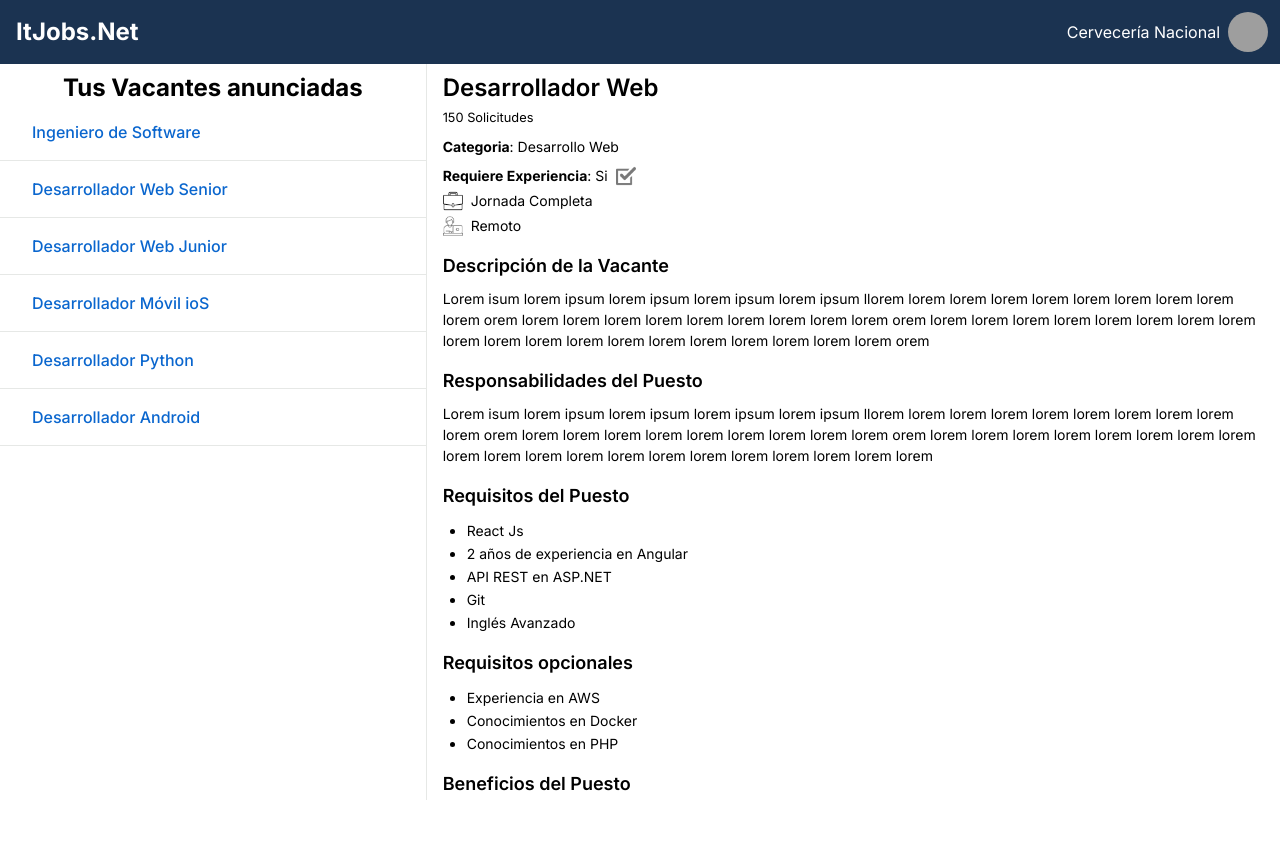
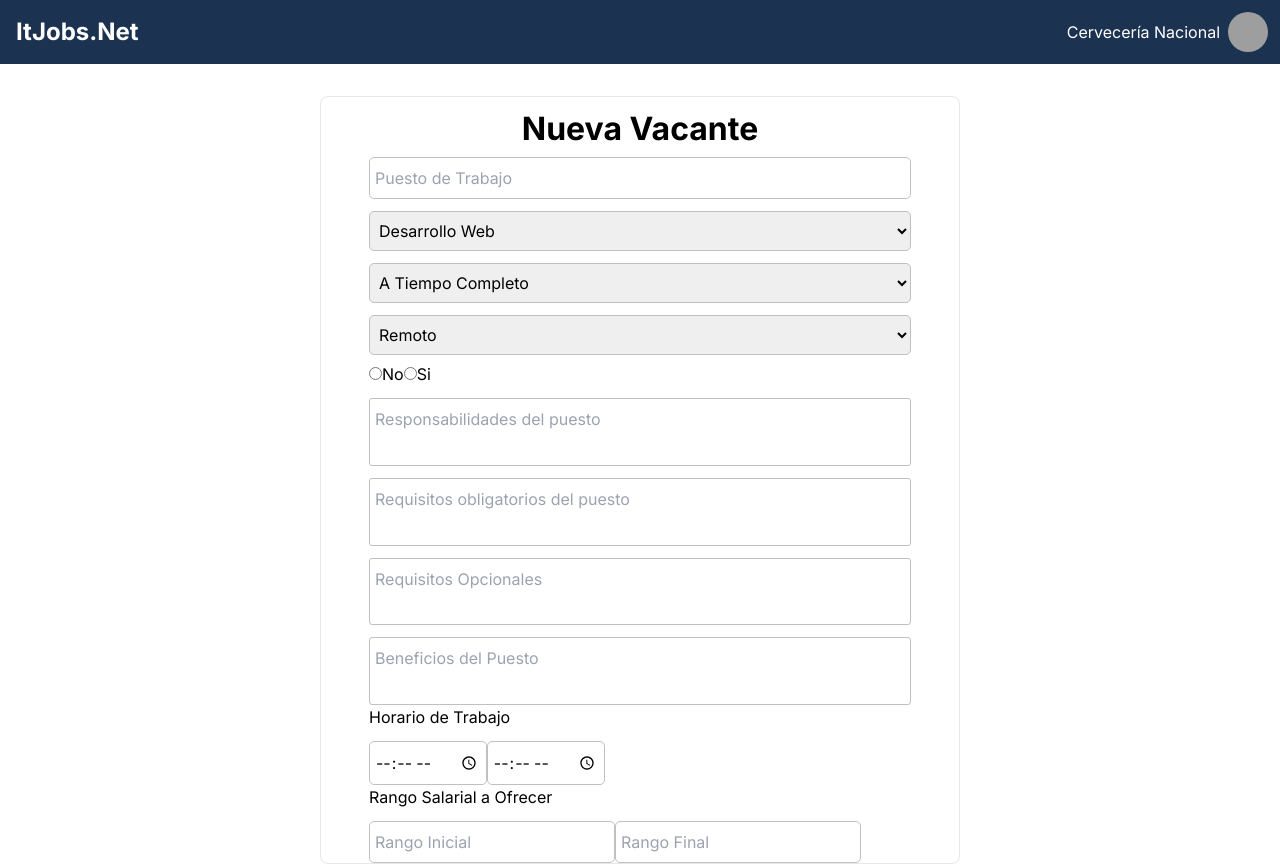
Before and after one commit to jr-giank/recruitment-platform, a React (Vite) app in the folder Frontend/Jobs/: page /recruiter/createVacancy in a window 1280 px wide. Before the commit the page ends 800 px from the top, so only its background shows below. Built offline with nearby package versions, Linux system fonts and the light colour scheme; grey boxes are pictures that could not be loaded.

Commit message:
Designing vacancies form

```diff
--- a/Frontend/Jobs/src/index.css
+++ b/Frontend/Jobs/src/index.css
@@ -38,8 +38,6 @@
 } */
 
 #root{
-  overflow-x: hidden;
-  overflow-y: hidden;
   font-family: inter;
   height: 100vh;
 }
@@ -47,6 +45,45 @@
 p{
   font-size: 14px;
 }
+
+h1{
+  font-size:2rem;
+  line-height: 2rem;
+}
+
+h2{
+  font-size:1.5rem;
+  line-height: 2rem;
+}
+
+h3{
+  font-size: 20px;
+  line-height: 2rem;
+}
+
+h4{
+  font-size: 17px;
+  line-height: 2rem;
+}
+
+h5{
+  font-size: 15px;
+  line-height: 2rem;
+}
+
+input, textarea, select{
+  border: 1px solid #C0C0C0;
+  border-radius: 5px;
+  padding: 8px 5px;
+  outline: none;
+  margin-top: 12px;
+}
+
+textarea{
+  resize: none;
+  border-radius: 3px;
+}
+
 
 /* @media (prefers-color-scheme: light) {
   :root {
--- /dev/null
+++ b/Frontend/Jobs/src/pages/recruiters/Company Registration/CompanyRegistrationPage.jsx
@@ -0,0 +1,9 @@
+import React from 'react'
+
+const CompanyRegistrationPage = () => {
+  return (
+    <div>CompanyRegistrationPage</div>
+  )
+}
+
+export default CompanyRegistrationPage
--- /dev/null
+++ b/Frontend/Jobs/src/pages/recruiters/Vacancy Registration/VacancyRegistrationPage.jsx
@@ -0,0 +1,68 @@
+import React, { useState } from 'react'
+import { useForm } from '../../../hooks/useForm'
+
+const VacancyRegistrationPage = () => {
+
+  const [ formValues, handleOnChanges ] = useForm({})
+
+  return (
+    <div className='w-full flex items-center justify-center h-full pt-8'>
+        <form action="" className='flex flex-col w-1/2 h-full overflow-y-auto border border-fifth pt-4 px-12 rounded-lg'>
+          <h1 className='text-center font-bold'>Nueva Vacante</h1>
+            <input type="text" name="vacancyName" id="" placeholder='Puesto de Trabajo' />
+
+            <select name="category" id="">
+              <option value="Desarrollo Web">Desarrollo Web</option>
+              <option value="Desarrollo Movil">Desarrollo Móvil</option>
+              <option value="Desarrollo Frontend">Desarrollo Frontend</option>
+              <option value="Desarrollo Backend">Desarrollo Backend</option>
+              <option value="Desarrollo de VideoJuegos">Desarrollo de VideoJuegos</option>
+              <option value="QA Automation">QA Automation</option>
+              <option value="Inteligencia Artificial">Inteligencia Artificial</option>
+            </select>
+
+          <select name="jobType" id="">
+            <option value="Tiempo Completo">A Tiempo Completo</option>
+            <option value="Medio Tiempo">Medio tiempo</option>
+            <option value="Por Contrato">Por Contrato</option>
+          </select>
+
+          <select name="jobWay" id="">
+            <option value="Remoto">Remoto</option>
+            <option value="Presencial">Presencial</option>
+            <option value="Híbrido">Híbrido</option>
+          </select>
+
+          <fieldset>
+            <input type="radio" name="experience" id="noExperience" />
+            <label htmlFor="noExperienice">No</label>
+            <input type="radio" name="experience" id="reqExperience" />
+            <label htmlFor="reqExperience">Si</label>
+          </fieldset>
+
+          <textarea rows='35' name="duties" id="" placeholder='Responsabilidades del puesto' />
+
+          <textarea rows='35' name="requirements" placeholder="Requisitos obligatorios del puesto" />
+
+          <textarea rows='35' name="optionalRequirements" placeholder="Requisitos Opcionales" />
+
+          <textarea rows='35' name="benefits" placeholder="Beneficios del Puesto" />
+
+          <fieldset>
+            <legend>Horario de Trabajo</legend>
+            <input type="time" name="beginTime" id="Hora de entrada" />
+            <input type="time" name="endTime" id="Hora de Salida" />
+          </fieldset>
+
+          <fieldset>
+            <legend>Rango Salarial a Ofrecer</legend>
+            <input type="number" placeholder='Rango Inicial' />
+            <input type="number" placeholder='Rango Final'/>
+          </fieldset>
+
+        </form>
+    </div>
+  )
+}
+
+export default VacancyRegistrationPage
--- a/Frontend/Jobs/src/pages/recruiters/CompanyRegistrationPage.jsx
+++ b/Frontend/Jobs/src/pages/recruiters/Vacancy View/VacancyViewPage.jsx
@@ -1,8 +1,8 @@
 import React from 'react'
-import VacancyDescription from './components/VacancyDescription'
-import VacancyGrid from './components/VacancyGrid'
+import VacancyDescription from '../Vacancy View/components/VacancyDescription'
+import VacancyGrid from '../Vacancy View/components/VacancyGrid'
 
-const CompanyRegistrationPage = () => {
+const VacancyViewPage = () => {
   return (
     <div className='flex w-full h-full'>
 
@@ -11,7 +11,7 @@ const CompanyRegistrationPage = () => {
         <VacancyGrid name={"Ingeniero de Software"}/>
         <VacancyGrid name={"Desarrollador Web Senior"}/>
         <VacancyGrid name={"Desarrollador Web Junior"}/>
-        <VacancyGrid name={"Desarrollador Móvil ioS"}/>
+        <VacancyGrid name={"Desarrollador Móvil iOS"}/>
         <VacancyGrid name={"Desarrollador Python"}/>
         <VacancyGrid name={"Desarrollador Android"}/>
       </div>
@@ -24,4 +24,4 @@ const CompanyRegistrationPage = () => {
   )
 }
 
-export default CompanyRegistrationPage
+export default VacancyViewPage
--- a/Frontend/Jobs/src/pages/recruiters/components/VacancyDescription.jsx
+++ b/Frontend/Jobs/src/pages/recruiters/Vacancy View/components/VacancyDescription.jsx
@@ -1,15 +1,15 @@
 import React from 'react'
-import bag from '../../../assets/icons/maleta.png'
-import check from '../../../assets/icons/garrapata.png'
-import xSymbol from '../../../assets/icons/simbolo-x.png'
-import sitOnPc from '../../../assets/icons/lanza-libre.png'
+import bag from '../../../../assets/icons/maleta.png'
+import check from '../../../../assets/icons/garrapata.png'
+import xSymbol from '../../../../assets/icons/simbolo-x.png'
+import sitOnPc from '../../../../assets/icons/lanza-libre.png'
 
 const VacancyDescription = () => {
   return (
     <div className='flex flex-col px-4 w-full mb-20'>
 
       <div>
-        <h1 className='text-2xl font-semibold mt-2'>Desarrollador Web</h1>
+        <h2 className='font-semibold mt-2'>Desarrollador Web</h2>
         <small>150 Solicitudes</small>
       </div>
 
@@ -21,21 +21,21 @@ const VacancyDescription = () => {
       </div>
 
       <div className='mt-4'>
-        <h2 className='text-lg font-semibold pb-2'>Descripción de la Vacante</h2>
+        <h4 className='font-semibold pb-2'>Descripción de la Vacante</h4>
         <p>
           Lorem isum lorem ipsum lorem ipsum lorem ipsum lorem ipsum llorem lorem lorem lorem lorem lorem lorem lorem lorem lorem orem lorem lorem lorem lorem lorem lorem lorem lorem lorem orem lorem lorem lorem lorem lorem lorem lorem lorem lorem lorem lorem lorem lorem lorem lorem lorem lorem lorem lorem  orem
         </p>
       </div>
 
       <div className='mt-4'>
-        <h2 className='text-lg font-semibold pb-2'>Responsabilidades del Puesto</h2>
+        <h4 className='font-semibold pb-2'>Responsabilidades del Puesto</h4>
         <p>
           Lorem isum lorem ipsum lorem ipsum lorem ipsum lorem ipsum llorem lorem lorem lorem lorem lorem lorem lorem lorem lorem orem lorem lorem lorem lorem lorem lorem lorem lorem lorem orem lorem lorem lorem lorem lorem lorem lorem lorem lorem lorem lorem lorem lorem lorem lorem lorem lorem lorem lorem  lorem
         </p>
       </div>
 
       <div className='mt-4'>
-        <h2 className='text-lg font-semibold pb-2'>Requisitos del Puesto</h2>
+        <h4 className='font-semibold pb-2'>Requisitos del Puesto</h4>
         <ul className='flex flex-col list-disc pl-6'>
           <li><p className='text-[14px]'>React Js</p> </li>
           <li><p>2 años de experiencia en Angular</p> </li>
@@ -47,7 +47,7 @@ const VacancyDescription = () => {
 
 
       <div className='mt-4'>
-        <h2 className='text-lg font-semibold pb-2'>Requisitos opcionales</h2>
+        <h4 className='font-semibold pb-2'>Requisitos opcionales</h4>
         <ul className='flex flex-col list-disc pl-6'>
           <li> <p>Experiencia en AWS</p> </li>
           <li> <p>Conocimientos en Docker</p> </li>
@@ -56,7 +56,7 @@ const VacancyDescription = () => {
       </div>
 
       <div className='mt-4'>
-        <h2 className='text-lg font-semibold pb-2'>Beneficios del Puesto</h2>
+        <h4 className='font-semibold pb-2'>Beneficios del Puesto</h4>
         <ul className='flex flex-col list-disc pl-6'>
           <li> <p>Plan de Seguro médico</p> </li>
           <li> <p>1 mes de vacaciones al año</p> </li>
@@ -65,7 +65,7 @@ const VacancyDescription = () => {
       </div>
 
       <div className='mt-4'>
-        <h2 className='text-lg font-semibold pb-2'>Rango Salarial</h2>
+        <h4 className='font-semibold pb-2'>Rango Salarial</h4>
           <p>RD$75,000 - RD$95,000</p>
       </div>
 
--- a/Frontend/Jobs/src/pages/recruiters/components/VacancyGrid.jsx
+++ b/Frontend/Jobs/src/pages/recruiters/Vacancy View/components/VacancyGrid.jsx
@@ -4,7 +4,7 @@ const VacancyGrid = ({name}) => {
   return (
     <div className='w-full border-b-fifth border-b pl-8 py-4'>
 
-     <h2 className='text-md font-medium text-seventh'>{name}</h2>
+     <h4 className='font-medium text-seventh'>{name}</h4>
 
     </div>
   )
--- a/Frontend/Jobs/src/routes/AppRouter.jsx
+++ b/Frontend/Jobs/src/routes/AppRouter.jsx
@@ -1,6 +1,9 @@
 import React from 'react'
 import { Route, Routes, BrowserRouter as Router } from 'react-router-dom'
-import CompanyRegistrationPage from '../pages/recruiters/CompanyRegistrationPage'
+import CompanyRegistrationPage from '../pages/recruiters/Company Registration/CompanyRegistrationPage'
+import VacancyRegistrationPage from '../pages/recruiters/Vacancy Registration/VacancyRegistrationPage'
+import VacancyViewPage from '../pages/recruiters/Vacancy View/VacancyViewPage'
+
 import Navigation from '../sharedComponents/navigation/navigation/Navigation'
 
 const AppRouter = () => {
@@ -9,10 +12,10 @@ const AppRouter = () => {
     <Navigation />
       <Router>
           <Routes>
-              <Route path='/'  element={<CompanyRegistrationPage /> } />
+              <Route path='/'  element={<VacancyViewPage /> } />
               <Route path='/recruiter/signUp' element={<CompanyRegistrationPage />} />
-              <Route path='/recruiter/createVacancy' element={<CompanyRegistrationPage />} />
-              <Route path='/recruiter/viewVacancies' element={<CompanyRegistrationPage />} />
+              <Route path='/recruiter/createVacancy' element={<VacancyRegistrationPage />} />
+              <Route path='/recruiter/viewVacancies' element={<VacancyViewPage />} />
           </Routes>
       </Router>
     </>
--- a/Frontend/Jobs/src/sharedComponents/navigation/navigation/Navigation.jsx
+++ b/Frontend/Jobs/src/sharedComponents/navigation/navigation/Navigation.jsx
@@ -5,7 +5,7 @@ const Navigation = () => {
     <nav className='w-full flex justify-between items-center pr-3 bg-primary h-16 text-white'>
 
     <div>
-      <h1 className='text-white ml-4 text-2xl font-extrabold'>ItJobs.Net</h1>
+      <h2 className='text-white ml-4  font-extrabold'>ItJobs.Net</h2>
     </div>
 
       <div className='flex items-center'>
```
Also changed, not shown: Frontend/Jobs/src/pages/candidates/ho.txt (added).
